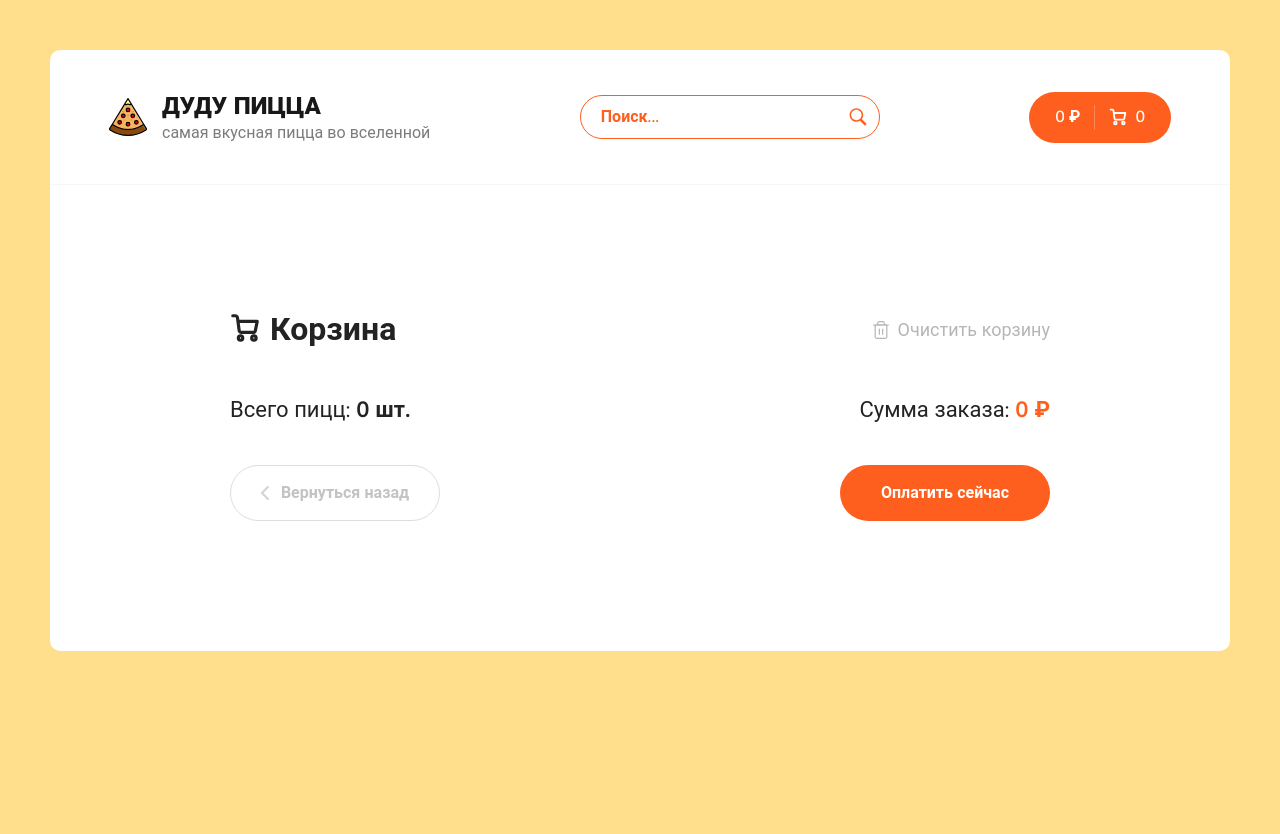
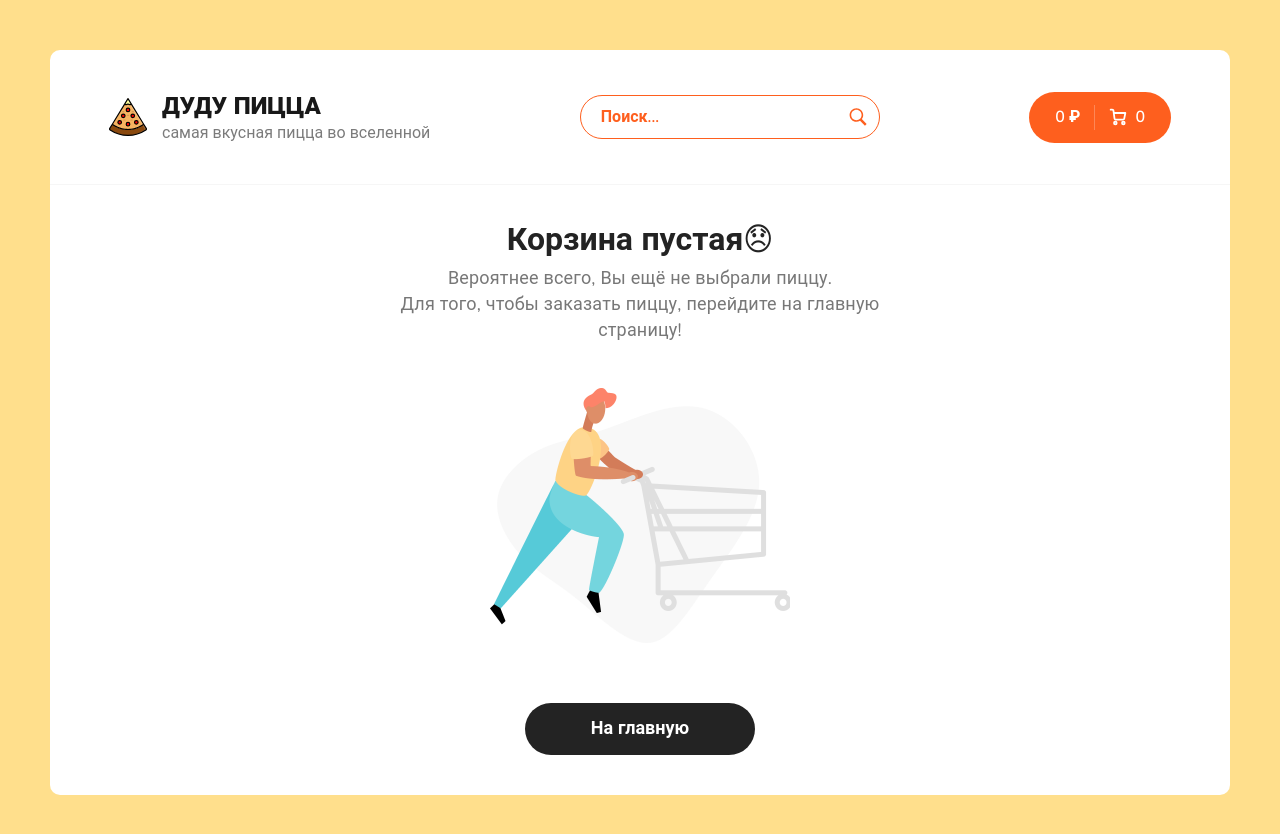
Before and after one commit to kihakiha/dodo-pizza-clone, a React (Create React App) app: page /cart in a window 1280 px wide. Shown: the top 834 px of the page. Before the commit the page ends 800 px from the top, so only its background shows below. Built offline with nearby package versions, Linux system fonts and the light colour scheme.

Commit message:
Пустая корзина

```diff
--- /dev/null
+++ b/src/Components/CartEmpty.jsx
@@ -0,0 +1,22 @@
+import React from 'react';
+import { Link } from 'react-router-dom';
+
+import EmptyCartImg from '../assets/img/empty-cart.png';
+
+export function CartEmpty() {
+  return (
+    <>
+      <div className="cart cart--empty">
+        <h2>Корзина пустая😞</h2>
+        <p>
+          Вероятнее всего, Вы ещё не выбрали пиццу. <br />
+          Для того, чтобы заказать пиццу, перейдите на главную страницу!
+        </p>
+        <img src={EmptyCartImg} alt="Cart Empty Img" />
+        <Link to="/" className="button button--black">
+          <span>На главную</span>
+        </Link>
+      </div>
+    </>
+  );
+}
--- a/src/pages/Cart.jsx
+++ b/src/pages/Cart.jsx
@@ -3,6 +3,7 @@ import { useSelector, useDispatch } from 'react-redux';
 import { Link } from 'react-router-dom';
 
 import { CartItem } from '../Components/CartItem';
+import { CartEmpty } from '../Components/CartEmpty';
 import { clearCart } from '../redux/slices/cartSlice';
 function Cart() {
   const dispatch = useDispatch();
@@ -11,6 +12,9 @@ function Cart() {
   const onClearCart = () => {
     dispatch(clearCart());
   };
+  if (totalPizzasInCart === 0) {
+    return <CartEmpty />;
+  }
 
   return (
     <div className="container container--cart">
```
